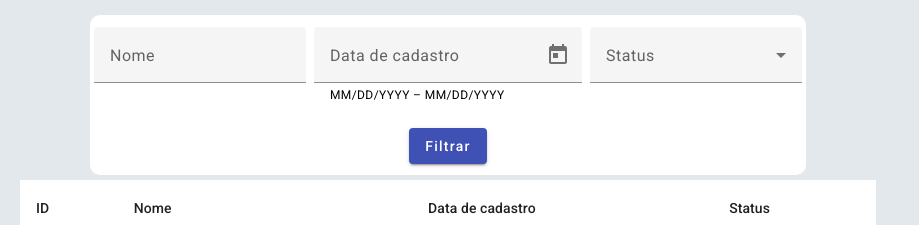
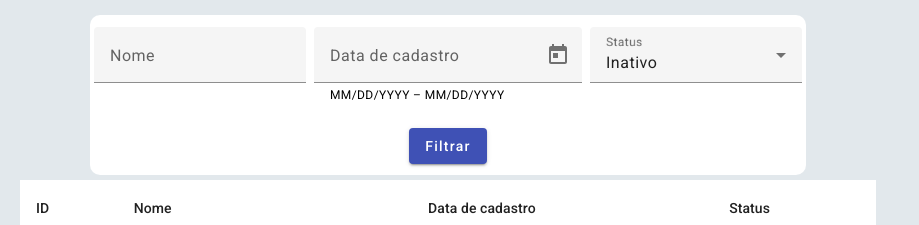
Before and after one commit to Alexandre-Passos/Projeto_filtro_de_lista_de_usuarios, an Angular app: page / in a window 1280 px wide. Shown: the top 225 px of the page, without its empty margins (0-919 px from the left). Built offline with nearby package versions, Linux system fonts and the light colour scheme.

Commit message:
atualização de filtro

```diff
--- a/src/app/app.component.html
+++ b/src/app/app.component.html
@@ -2,7 +2,7 @@
     <div class="left-container">
         <div class="top-div">
             <!-- Conteúdo da Div Superior -->
-            <app-filter></app-filter>
+            <app-filter (OnFilterEmitter)="receberFiltro($event)"></app-filter>
         </div>
         <div class="main-left-div">
             <!-- Conteúdo da div esquerda (80% da altura) -->
--- a/src/app/app.component.ts
+++ b/src/app/app.component.ts
@@ -1,6 +1,7 @@
 import { Component, OnInit } from '@angular/core';
 import { IUser } from './interfaces/user/user.interface';
 import { UserList } from './data/users.-list';
+import { IFilterOptions } from './interfaces/filter-options.interface';
 
 @Component({
   selector: 'app-root',
@@ -17,7 +18,7 @@ export class AppComponent implements OnInit {
   ngOnInit() {
     setTimeout(() => {
       this.userList = UserList;
-    }, 5000)
+    }, 2000)
 
   };
 
@@ -26,4 +27,8 @@ export class AppComponent implements OnInit {
     this.userSelected = user
     this.listaUsuario = true
   }
+
+  receberFiltro(filtro: IFilterOptions) {
+    console.log(filtro)
+  }
 }
--- a/src/app/componentes/filter/filter.component.html
+++ b/src/app/componentes/filter/filter.component.html
@@ -1,10 +1,10 @@
 <div class="filter">
-    <form class="form">
+    <div class="form">
 
         <div class="form-nome">
             <mat-form-field class="example-full-width">
                 <mat-label>Nome </mat-label>
-                <input matInput placeholder="Ex: Sathosi Nakamoto" value="">
+                <input matInput placeholder="Ex: Sathosi Nakamoto" [(ngModel)]="filterOptions.nome">
             </mat-form-field>
         </div>
 
@@ -12,8 +12,8 @@
             <mat-form-field>
                 <mat-label>Data de cadastro</mat-label>
                 <mat-date-range-input [rangePicker]="picker">
-                    <input matStartDate placeholder="Start date">
-                    <input matEndDate placeholder="End date">
+                    <input matStartDate placeholder="Data Inicial" [(ngModel)]="filterOptions.startDate">
+                    <input matEndDate placeholder="Data Final" [(ngModel)]="filterOptions.endDate">
                 </mat-date-range-input>
                 <mat-hint>MM/DD/YYYY – MM/DD/YYYY</mat-hint>
                 <mat-datepicker-toggle matIconSuffix [for]="picker"></mat-datepicker-toggle>
@@ -25,8 +25,10 @@
         <div class="form-status">
             <mat-form-field>
                 <mat-label>Status</mat-label>
-                <mat-select>
-
+                <mat-select [(ngModel)]="filterOptions.status">
+                    <mat-option *ngFor="let status of statusList" [value]="status.valor">
+                        {{status.descricao}}
+                    </mat-option>
                 </mat-select>
             </mat-form-field>
         </div>
@@ -34,5 +36,5 @@
         <div class="form-botao">
             <button mat-raised-button color="primary">Filtrar</button>
         </div>
-    </form>
+    </div>
 </div>
--- a/src/app/componentes/filter/filter.component.ts
+++ b/src/app/componentes/filter/filter.component.ts
@@ -1,4 +1,5 @@
-import { Component } from '@angular/core';
+import { Component, EventEmitter, Output } from '@angular/core';
+import { IFilterOptions } from 'src/app/interfaces/filter-options.interface';
 
 @Component({
   selector: 'app-filter',
@@ -7,5 +8,26 @@ import { Component } from '@angular/core';
 })
 export class FilterComponent {
 
+  filterOptions: IFilterOptions = {
+    nome: undefined,
+    startDate: undefined,
+    endDate: undefined,
+    status: false
+  };
+
+  statusList = [{
+    "descricao": "Ativo",
+    "valor": true
+  }, {
+    "descricao": "Inativo",
+    "valor": false
+  }]
+
+@Output("OnFilterEmitter") onFilterEmitter = new EventEmitter<IFilterOptions>();
+
+
+  onFilter() {
+    this.onFilterEmitter.emit(this.filterOptions);
+  }
 
 }
--- /dev/null
+++ b/src/app/interfaces/filter-options.interface.ts
@@ -0,0 +1,6 @@
+export interface IFilterOptions {
+    nome: string | undefined;
+    startDate: Date | undefined;
+    endDate: Date | undefined;
+    status: boolean | undefined;
+}
```
